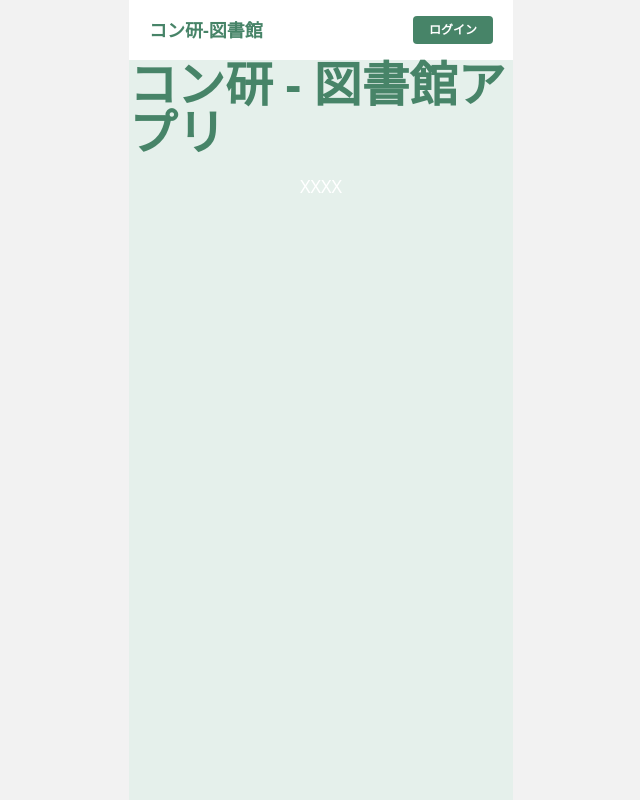
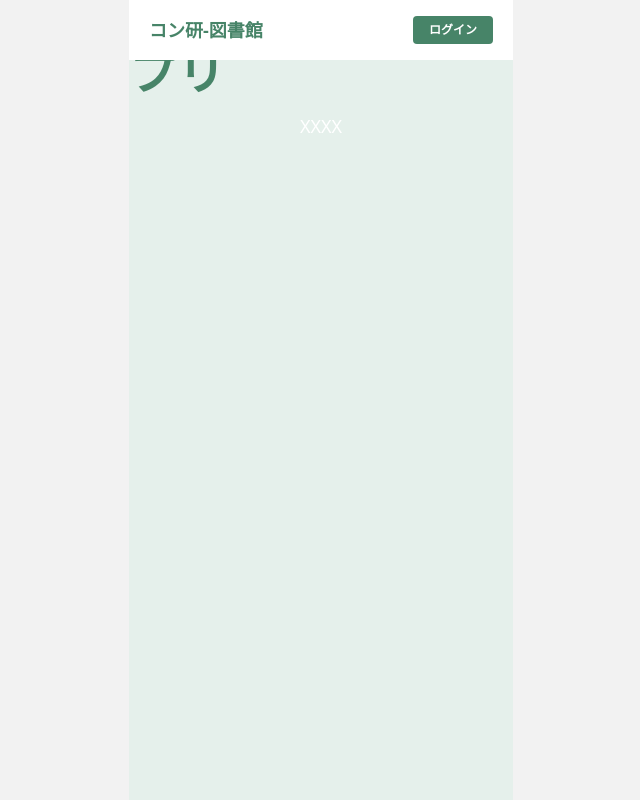
Before and after one commit to kurakke/library, a Next.js app: page / in a window 1280 px wide. Shown: the whole page, without its empty margins (319-959 px from the left). Built offline with nearby package versions, Linux system fonts and the light colour scheme.

Commit message:
centralize 404

```diff
--- a/src/ui/components/Header/index.tsx
+++ b/src/ui/components/Header/index.tsx
@@ -7,7 +7,7 @@ export type Props = {
 
 export const Header = ({ disableCtrls }: Props) => {
     return (
-        <div className="w-full flex justify-between items-center px-20 h-60 bg-white">
+        <div className="absolute w-full flex justify-between items-center px-20 h-60 bg-white">
             <Link href={PAGE_PATH.Root}>
                 <a>
                     <h1 className="text-lg font-black">コン研‐図書館</h1>
--- a/src/ui/layouts/Default/index.tsx
+++ b/src/ui/layouts/Default/index.tsx
@@ -8,7 +8,7 @@ export type Props = {
 
 export const DefaultLayout = ({ children, disableCtrls }: Props) => {
     return (
-        <div className="bg-brand-green-light max-w-sm min-h-screen mx-auto flex flex-col  items-center">
+        <div className="relative bg-brand-green-light max-w-sm min-h-screen mx-auto flex flex-col items-center">
             <Header disableCtrls={disableCtrls} />
             {children}
         </div>
--- a/src/ui/pages/NotFound/index.tsx
+++ b/src/ui/pages/NotFound/index.tsx
@@ -1,10 +1,11 @@
 import Link from "next/link";
-import { PAGE_PATH } from "~/features/application/constants/page";
-import { DefaultLayout } from "~/ui/layouts/Default";
+import {PAGE_PATH} from "~/features/application/constants/page";
+import {DefaultLayout} from "~/ui/layouts/Default";
 
 export const NotFoundPage = () => {
     return (
         <DefaultLayout disableCtrls>
+            <div className="flex flex-col items-center pt-60 justify-center h-screen">
                 <h1 className="mb-8 text-7xl font-black leading-none">404</h1>
                 <h2 className="mb-8 text-2xl font-black leading-none">NOT FOUND</h2>
                 <p className="mb-40 text-xs">
@@ -15,6 +16,7 @@ export const NotFoundPage = () => {
                         トップページへ
                     </a>
                 </Link>
+            </div>
         </DefaultLayout>
     );
 };
```
Also changed, not shown: 1 other file (tests, documents, lock files or other folders). Lines whose indentation alone changed are shown as unchanged.
